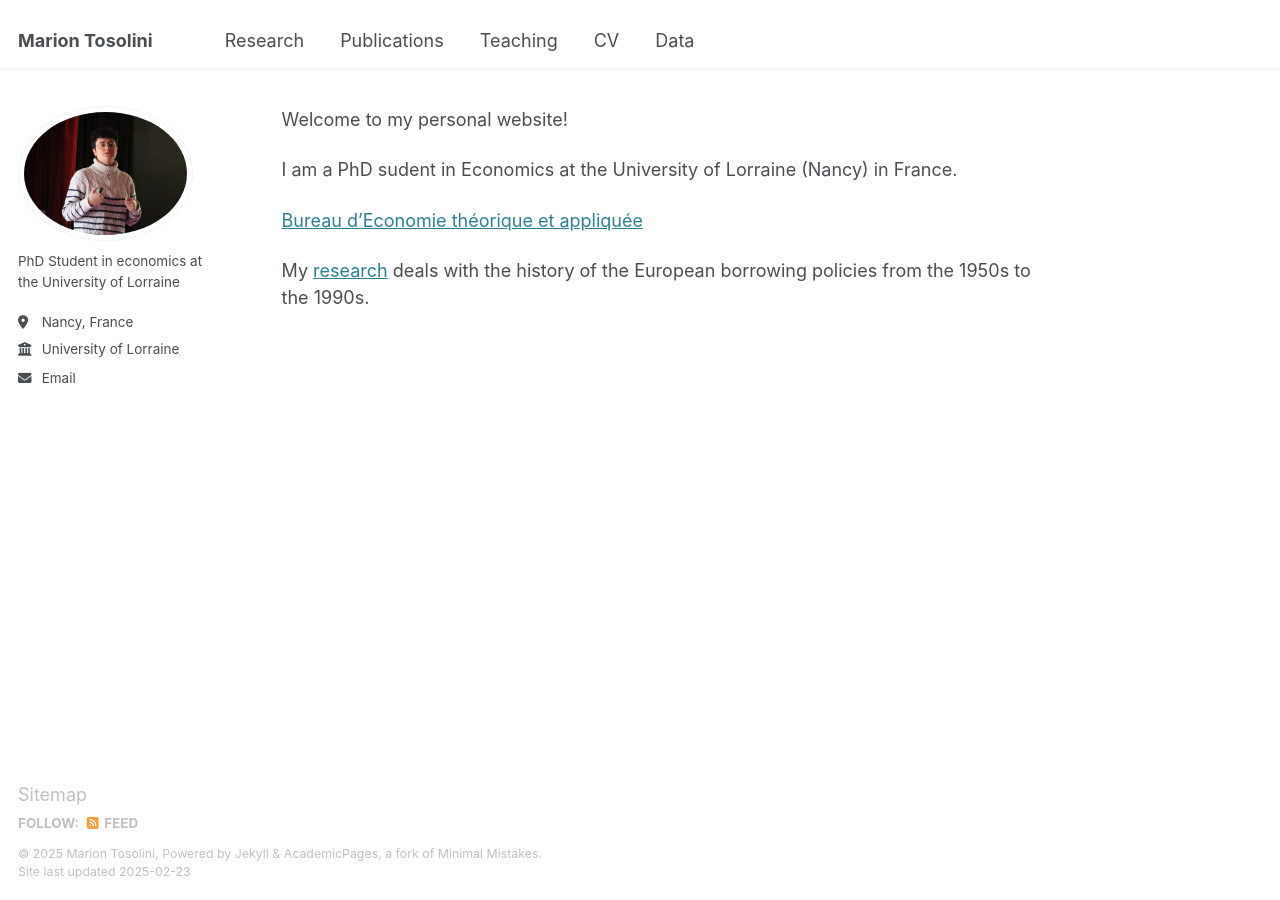
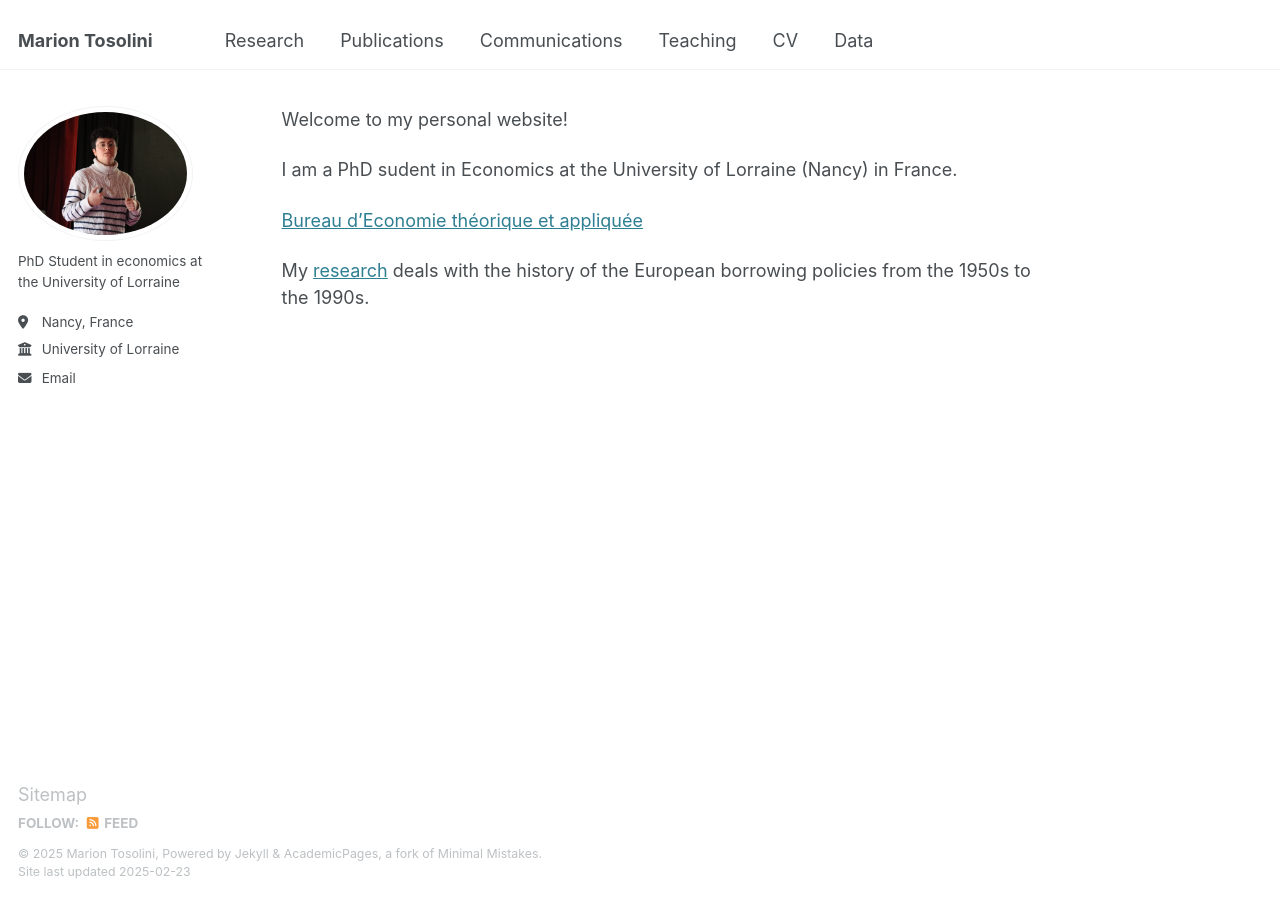
Before and after one commit to tosolini-marion/tosolini-marion.github.io, a Jekyll site: the page built from _pages/about.md, in a window 1280 px wide. Built offline with Jekyll 4.4.1, drawn with Linux system fonts in a browser that asks for light colours.

Commit message:
Update navigation.yml

```diff
--- a/_data/navigation.yml
+++ b/_data/navigation.yml
@@ -11,6 +11,9 @@ main:
   - title: "Publications"
     url: /publications/
 
+  - title: "Communications"
+    url: /communications/
+
   - title: "Teaching"
     url: /teaching/
 
```
